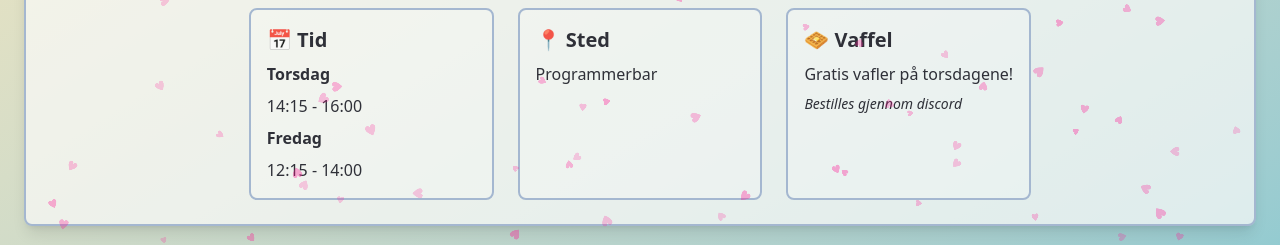
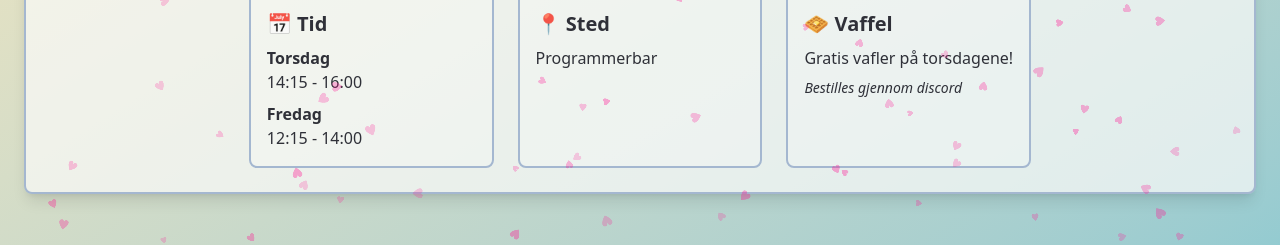
Before and after one commit to echo-webkom/echo-screen, a React (Vite) app: page / in a window 1280 px wide. Shown: the part 474-719 px from the top of the page. Built offline with nearby package versions, Linux system fonts and the light colour scheme; no server answers.

Commit message:
change primary in february and a little smaller boxes in calendar screen

```diff
--- a/src/components/calendar.tsx
+++ b/src/components/calendar.tsx
@@ -20,7 +20,7 @@ export default function Calendar() {
   };
 
   return (
-    <div className="text-center rounded-lg bg-background/70 border-2 overflow-hidden shadow-lg h-60">
+    <div className="text-center rounded-lg bg-background/70 border-2 overflow-hidden shadow-lg h-56">
       <div className="grid grid-cols-7 h-full divide-x">
         {days.map((day) => {
           const isToday = isSameDay(day, new Date());
--- a/src/components/orakel.tsx
+++ b/src/components/orakel.tsx
@@ -7,9 +7,9 @@ export function Orakel() {
         <div className="bg-white/20 p-4 rounded-lg border-2">
           <h2 className="text-xl font-semibold">📅 Tid</h2>
           <p className="mt-2 text-md font-bold">Torsdag</p>
-          <p className="mt-2 text-md">14:15 - 16:00</p>
+          <p className="text-md">14:15 - 16:00</p>
           <p className="mt-2 text-md font-bold">Fredag</p>
-          <p className="mt-2 text-md">12:15 - 14:00</p>
+          <p className=" text-md">12:15 - 14:00</p>
         </div>
         <div className="bg-white/20 p-4 rounded-lg border-2">
           <h2 className="text-xl font-semibold">📍 Sted</h2>
--- a/src/components/progress-bar.tsx
+++ b/src/components/progress-bar.tsx
@@ -1,13 +1,11 @@
 import { motion } from "framer-motion";
 import { TRANSITION_TIME } from "../config";
-import { isValentinesSeason } from "../utils/date";
 
 type ProgressBarProps = {
   width: number;
 };
 
 export const ProgressBar = ({ width }: ProgressBarProps) => {
-  const isValentines = isValentinesSeason();
   return (
     <motion.div
       animate={{
@@ -21,7 +19,7 @@ export const ProgressBar = ({ width }: ProgressBarProps) => {
       initial={{
         width: 0
       }}
-      className={`h-2 w-6 ${isValentines ? "bg-valentines-border" : "bg-primary"} absolute top-0 left-0`}
+      className={`h-2 w-6 bg-primary absolute top-0 left-0`}
     />
   );
 };
--- a/src/index.css
+++ b/src/index.css
@@ -17,6 +17,7 @@
 
 .valentines {
   --border: 338, 68%, 63%;
+  --primary: 338, 68%, 63%
 }
 
 @theme inline {
```
